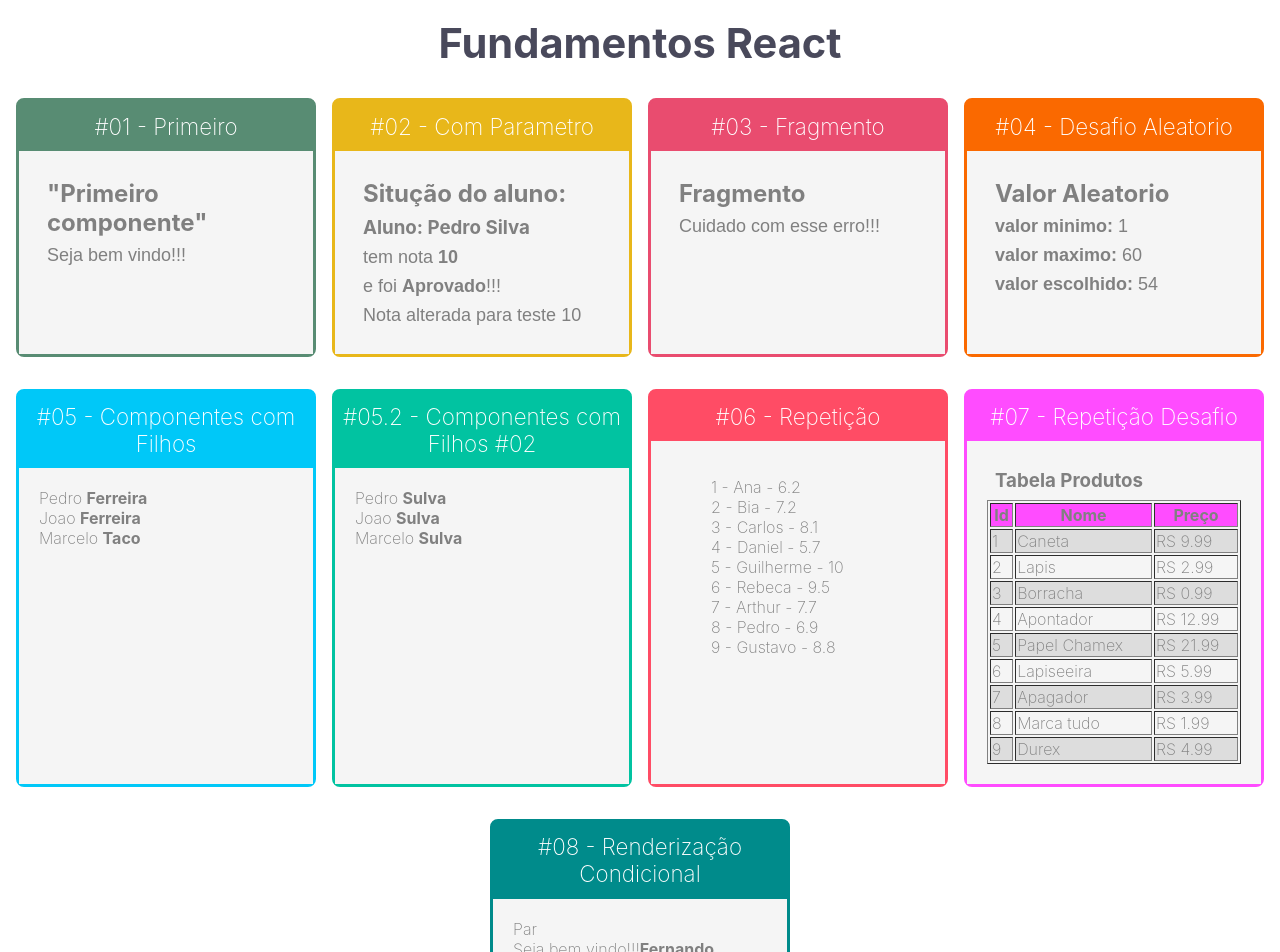
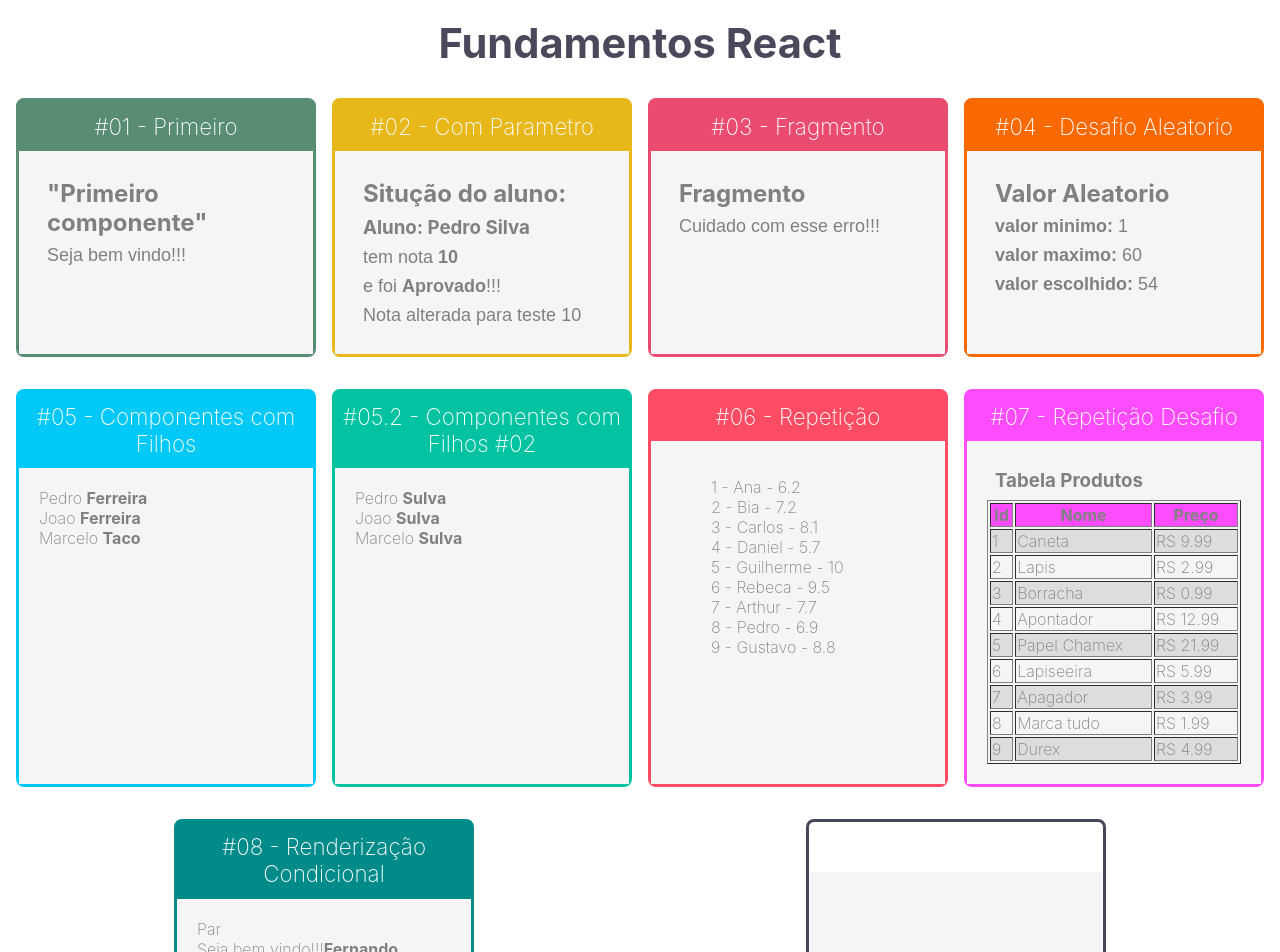
Before and after one commit to mrcomputer2018/primeiro, a React (Create React App) app: page / in a window 1280 px wide. Shown: the top 952 px of the page. Built offline with nearby package versions, Linux system fonts and the light colour scheme.

Commit message:
comunicacao direta #02

```diff
--- a/src/app.jsx
+++ b/src/app.jsx
@@ -13,6 +13,7 @@ import ListaAlunos from "./components/repeticao/ListaAlunos"
 import ListaProdutos from "./components/repeticao/LlistaProdutos"
 import ParOuImpar from "./components/condicional/ParOuImpar"
 import UsuarioInfo from "./components/condicional/UsuarioInfo"
+import DiretaPai from "./components/comunicacao/DiretaPai"
 
 function App(props) {
     return (
@@ -63,6 +64,10 @@ function App(props) {
                     <ParOuImpar numero={20}></ParOuImpar>
                     < UsuarioInfo usuario={{ nome: 'Fernando' }}/>
                 </Card>
+
+                <Card titulo="#09 - Comunicacao Direta"  color="cd #000080">
+                    <DiretaPai/>
+                </Card>
             </div>
         </div>
     )
```
